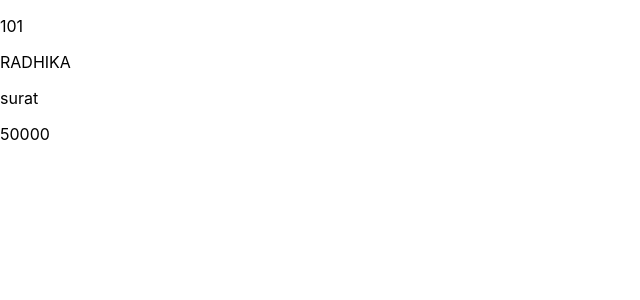
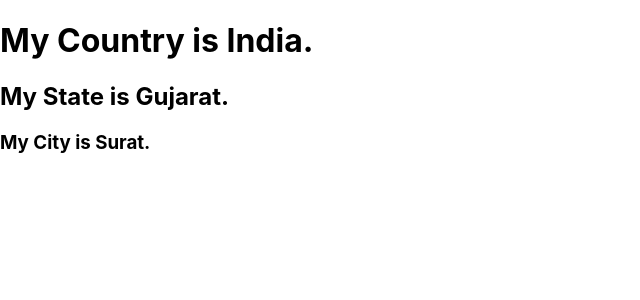
Before and after one commit to RADHIKAKACHHADIYA/react, a React (Create React App) app: page / in a window 1280 px wide. Shown: the top 300 px of the page, without its empty margins (0-640 px from the left). Built offline with nearby package versions, Linux system fonts and the light colour scheme.

Commit message:
components

```diff
--- a/src/App.js
+++ b/src/App.js
@@ -1,52 +1,17 @@
-import logo from './logo.svg';
 import './App.css';
+import City from './containes/City';
+import Country from './containes/Country';
+import State from './containes/State';
 
-// function App() {
-//   let arr =[10,20,30,40,50]
-//   let arr1 =[...arr]
-//   let arr2 =[100,200,300,...arr1,400,500]
-//   return (
-//     arr2
-//     .map((a,i) => {
-//       return (
-//         <div key={i}>
-//         <p>{a}</p>
-//         </div>
-//       )
-//     })
 
-//   );
-// }
 function App() {
-  let obj1 = {
-    id : 101 ,
-    name:"RADHIKA"
-  }
 
-  let obj2= {...obj1}
 
-  let obj3 = {
-    "salary" : 50000,
-    ...obj2,
-    "city":"surat"
-  }
-  let obj4 = {
-    "salary" : 50000,
-    "age" : 25,
-    ...obj2,
-    "city":"surat"
-  }
     return(
       <>
-        {
-        <div>
-          <p>{obj3.id}</p>
-          <p>{obj3.name}</p>
-          <p>{obj3.city}</p>
-          <p>{obj3.salary}</p>
-          <p>{obj3.sal}</p>
-        </div>
-      }
+      <Country />
+      <State />
+      <City />
       </>
     );
 }
--- /dev/null
+++ b/src/containes/City.js
@@ -0,0 +1,11 @@
+import React from 'react';
+
+function City(props) {
+    return (
+        <div>
+           <h3>My City is Surat.</h3>
+        </div>
+    );
+}
+
+export default City;
--- /dev/null
+++ b/src/containes/Country.js
@@ -0,0 +1,11 @@
+import React from 'react';
+
+function Country(props) {
+    return (
+        <div>
+            <h1> My Country is India.</h1>
+        </div>
+    );
+}
+
+export default Country;
--- /dev/null
+++ b/src/containes/State.js
@@ -0,0 +1,13 @@
+import React, { Component } from 'react';
+
+class State extends Component {
+    render() {
+        return (
+            <div>
+                <h2>My State is Gujarat.</h2>
+            </div>
+        );
+    }
+}
+
+export default State;
```
